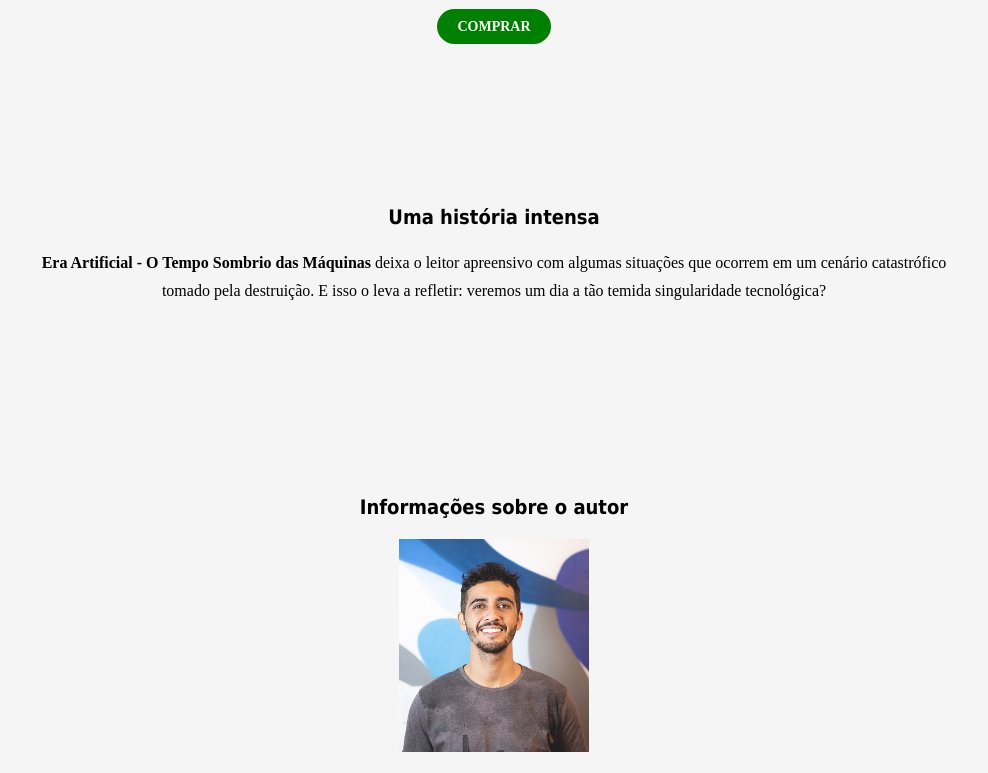
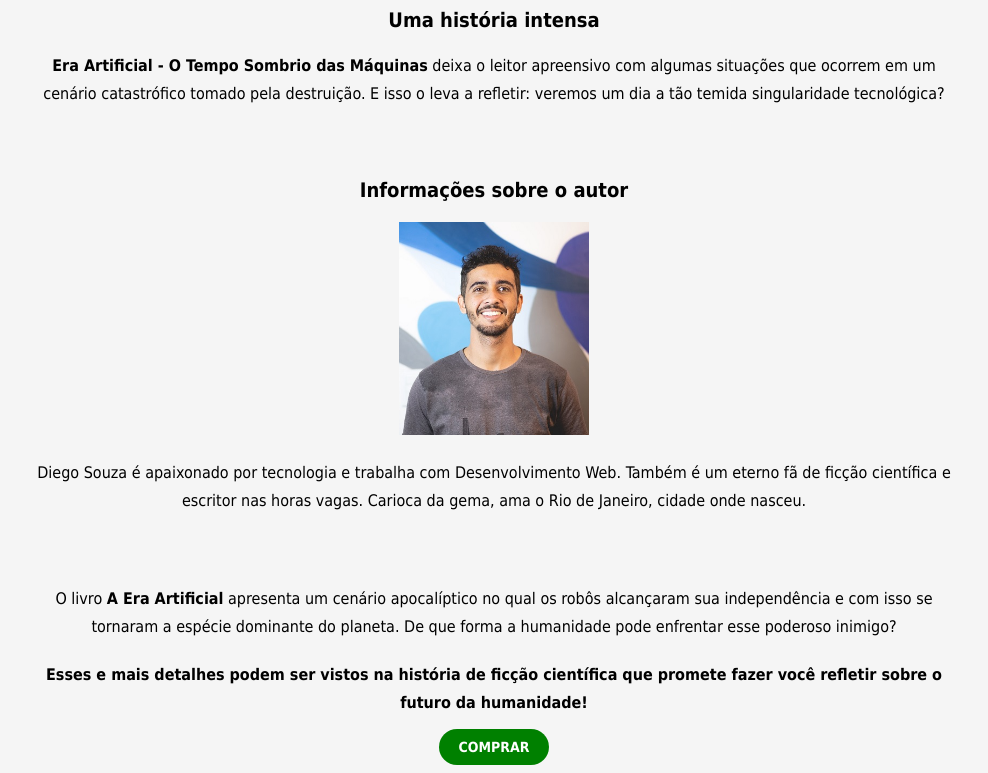
Before and after one commit to FabioVicente1111/DevMedia_Front-End, a plain HTML site: page Projetos/6 Livro/index.html in a window 1280 px wide. Shown: the part 580-1353 px from the top of the page, without its empty margins (146-1134 px from the left). Drawn offline with Linux system fonts and the light colour scheme; files that its build step writes are made by us from their sources.

Commit message:
Projeto 6 livro incompleto

```diff
--- a/Projetos/6 Livro/css/estilo.css
+++ b/Projetos/6 Livro/css/estilo.css
@@ -1,14 +1,15 @@
 @charset "UTF-8";
 
 body{
+    font-family: tahoma;
     text-align: center;
     background-color: #f5f5f5;
 }
 
 div{
     background-color: #f5f5f5;
-    margin: 50px 0;
-    padding: 50px;
+    margin: 10px 0;
+    padding: 10px;
 }
 
 img{
--- a/Projetos/6 Livro/index.html
+++ b/Projetos/6 Livro/index.html
@@ -4,7 +4,7 @@
     <meta charset="UTF-8">
     <meta name="viewport" content="width=device-width, initial-scale=1.0">
     <title>Livro: A Era Artificial</title>
-    <link rel="stylesheet" href="estilo.css">
+    <link rel="stylesheet" href="css\estilo.css">
 </head>
 <body>
 
@@ -14,7 +14,7 @@
         <h2>Um futuro sombrio a nosso caminho</h2>
         <p>A história em que a inteligência artificial permitiu aos robôs se tornarem a espécie dominante do nosso planeta. Uma luta incessante pela sobrevivência humana tem início em um cenário catastrófico dominado pela guerra e pelo caos.
         </p>
-        <a href="https://amzn.to/3bXy1g9">COMPRAR</a>
+        <a href="https://amzn.to/3bXy1g9" target="_blank">COMPRAR</a>
         </div>
 
 
@@ -39,7 +39,7 @@
 
         <p><span>Esses e mais detalhes podem ser vistos na história de ficção científica que promete fazer você refletir sobre o futuro da humanidade!</span>
         </p>
-        <a href="https://amzn.to/3bXy1g9">COMPRAR</a>
+        <a href="https://amzn.to/3bXy1g9" target="_blank">COMPRAR</a>
     </div>
 <!--
 Projeto, 3ª missão.
```
